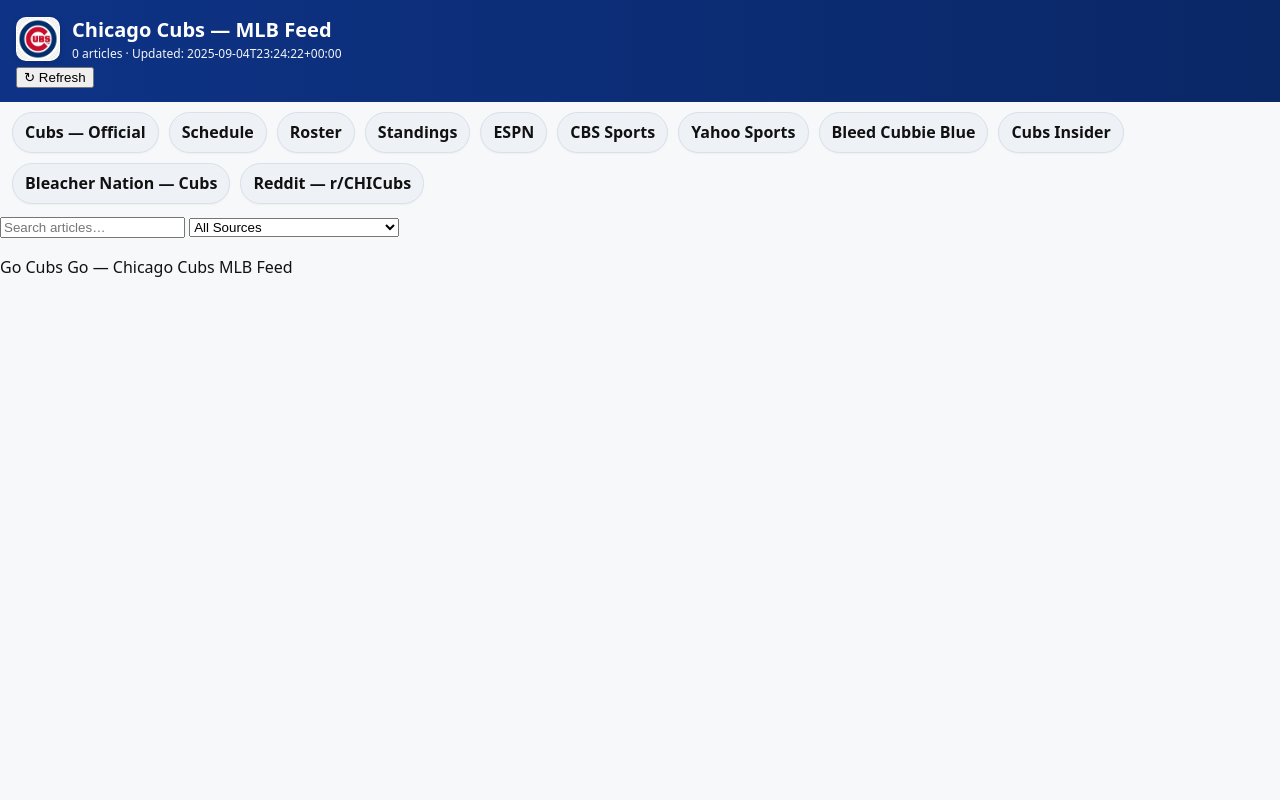
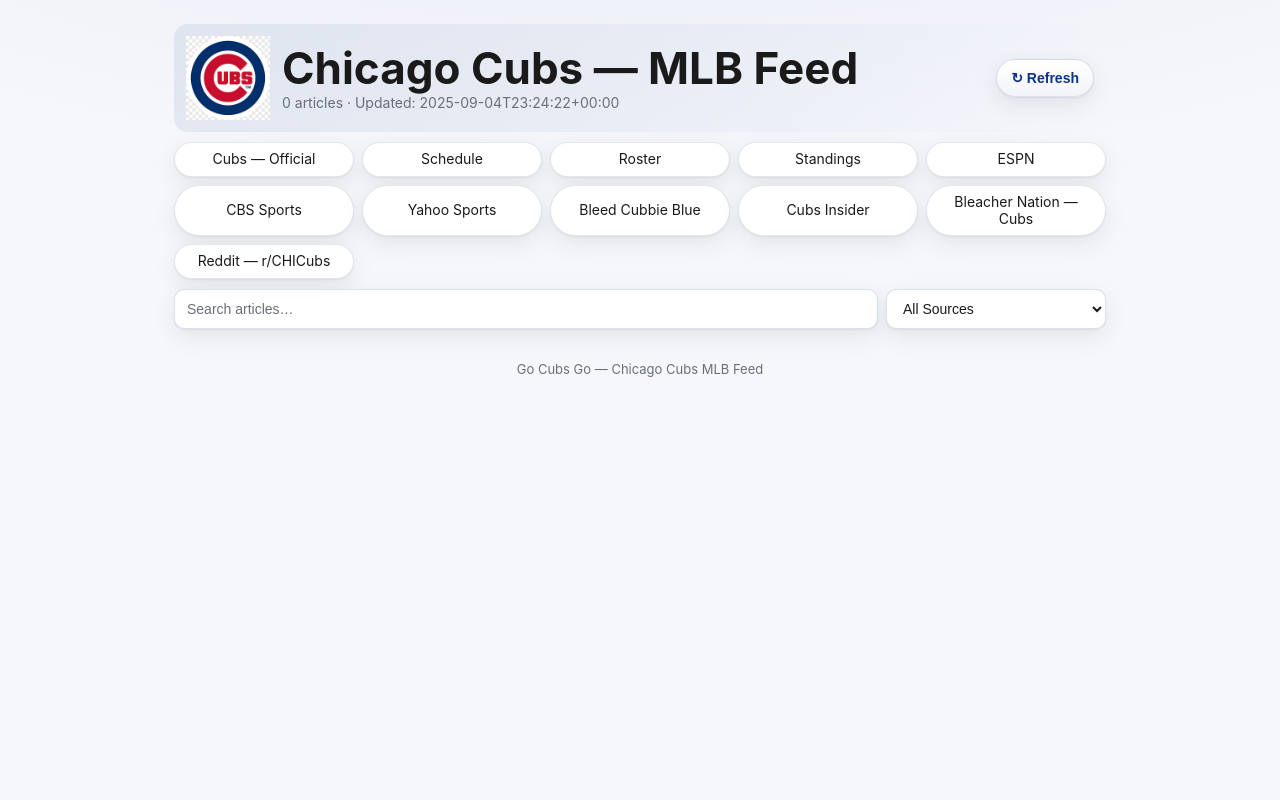
Before and after one commit to jasonab74-ctrl/cubs-mlb-bot, a Flask app: page / in a window 1280 px wide. Run offline with Flask 3, Linux system fonts and the light colour scheme; data that the repository does not hold is empty.

Commit message:
Update style.css

```diff
--- a/static/style.css
+++ b/static/style.css
@@ -1,96 +1,148 @@
+/* ===========================
+   Chicago Cubs — MLB Feed UI
+   (style-only; HTML/JS unchanged)
+   =========================== */
+
 :root{
-  /* Cubs colors */
-  --blue:#0E3386;      /* Cubs Royal */
-  --blue2:#0a2766;     /* darker blend */
-  --red:#CC3433;       /* Cubs Red */
+  /* Cubs palette */
+  --navy:#0E3386;
+  --red:#CC3433;
 
-  --bg:#f7f8fa; --card:#fff; --muted:#4a4a4a; --bd:#e5e9f1;
-  --shadow:0 10px 20px rgba(0,0,0,.06);
+  --bg: #f5f7fb;
+  --panel:#ffffff;
+  --text:#1a1a1a;
+  --muted:#6a6f7a;
+  --ring: rgba(14,51,134,.25);
+  --shadow: 0 1px 2px rgba(0,0,0,.06), 0 8px 24px rgba(0,0,0,.08);
+}
 
-  --pill-bg:#eef2f7;
-  --pill-bd:#d9e0ea;
-  --pill-bg-hover:#e8edf5;
-
-  --accent:#cbd6e4;
+@media (prefers-color-scheme: dark){
+  :root{
+    --bg:#0f1115;
+    --panel:#161922;
+    --text:#f0f3f8;
+    --muted:#a2a7b0;
+    --shadow: 0 1px 2px rgba(0,0,0,.25), 0 12px 32px rgba(0,0,0,.55);
+  }
 }
 
 *{box-sizing:border-box}
-body{margin:0;background:var(--bg);font:16px/1.55 system-ui,-apple-system,Segoe UI,Roboto,Helvetica,Arial,sans-serif;color:#111}
-
-.header{background:linear-gradient(90deg,var(--blue),var(--blue2));color:#fff;padding:14px 16px}
-.brand{display:flex;gap:12px;align-items:center}
-.logo{
-  width:44px;height:44px;border-radius:10px;background:#fff;
-  object-fit:cover;object-position:center;border:1px solid rgba(255,255,255,.25);
-  box-shadow:0 2px 6px rgba(0,0,0,.15)
-}
-h1{margin:0;font-size:20px}
-.sub{opacity:.95;font-size:12px}
-
-.quick{display:flex;gap:10px;flex-wrap:wrap;padding:10px 12px}
-.pill{
-  display:inline-block;padding:7px 12px;border-radius:999px;background:var(--pill-bg);
-  border:1px solid var(--pill-bd);font-weight:800;text-decoration:none;color:#111;
-  box-shadow:0 1px 2px rgba(0,0,0,.04)
-}
-.pill:hover{background:var(--pill-bg-hover)}
-.pill-primary{background:var(--red);color:#fff;border-color:var(--red)}
-.pill-primary.on{filter:brightness(.95)}
-
-.sbar{padding:4px 12px 0}
-.sbar input{
-  width:100%;font:600 16px/1.25 system-ui,-apple-system,Segoe UI,Roboto,Helvetica,Arial,sans-serif;
-  padding:12px 14px;border-radius:12px;border:1px solid var(--bd);
-  box-shadow:0 1px 2px rgba(0,0,0,.04);background:#fff
+html,body{height:100%}
+body{
+  margin:0;
+  font-family: ui-sans-serif,-apple-system,system-ui,"Segoe UI",Roboto,"Helvetica Neue",Arial;
+  color:var(--text);
+  background:
+    radial-gradient(1200px 500px at 50% -40%, rgba(14,51,134,.08), transparent),
+    var(--bg);
+  -webkit-font-smoothing:antialiased; text-rendering:optimizeLegibility;
 }
 
-.suggest{position:relative}
-.suggest ul{
-  position:absolute;z-index:5;left:0;right:0;list-style:none;margin:6px 0 0;padding:6px;
-  background:#fff;border:1px solid var(--bd);border-radius:12px;box-shadow:0 8px 20px rgba(0,0,0,.08);
-  max-height:280px;overflow:auto
+/* Layout */
+.container{ max-width:980px; margin:0 auto; padding: clamp(12px,2.6vw,24px) }
+
+/* Header */
+.header{
+  display:flex; align-items:center; justify-content:space-between;
+  gap:14px; flex-wrap:wrap; margin-bottom:10px;
+  padding:12px; border-radius:14px;
+  background: linear-gradient(90deg, rgba(14,51,134,.08), transparent);
 }
-.suggest li{padding:8px 10px;border-radius:8px;cursor:pointer}
-.suggest li:hover{background:#f4f4f4}
+.brand{ display:flex; align-items:center; gap:12px; min-width:260px }
+.logo{ width: clamp(52px,9vw,84px); height:auto; object-fit:contain }
+h1{ margin:0; line-height:1.05; font-size: clamp(26px,5.6vw,44px) }
+.sub{ color:var(--muted); font-size: clamp(12px,2.4vw,14px); margin-top:2px }
 
-.sdropdown{position:relative}
-.sdropdown summary{list-style:none;cursor:pointer}
-.sdropdown[open] .menu{display:block}
-.menu{
-  display:none;position:absolute;z-index:10;top:38px;left:0;background:#fff;border:1px solid var(--bd);
-  border-radius:10px;box-shadow:0 8px 20px rgba(0,0,0,.08);min-width:260px;max-height:260px;overflow:auto;padding:6px
+/* Refresh button */
+.fight-btn{
+  appearance:none; border:0; cursor:pointer;
+  background: linear-gradient(180deg, #fff 0%, #f2f4f8 100%);
+  color: var(--navy); font-weight:700; font-size:14px;
+  padding:10px 14px; border-radius:999px; box-shadow:var(--shadow);
+  border:1px solid rgba(14,51,134,.15);
 }
-.menu a{display:block;padding:6px 10px;border-radius:8px;color:#000;text-decoration:none}
-.menu a:hover{background:#f3f3f3}
+.fight-btn:hover{ filter:saturate(1.05) }
+.fight-btn:active{ transform:translateY(1px) }
 
-main{max-width:900px;margin:14px auto;padding:0 12px}
-.notice{background:#fff3cd;border:1px solid #ffe08a;padding:10px 12px;border-radius:10px;margin-bottom:10px;display:none}
+/* Quick links (bubbles) */
+.quick{
+  display:grid; gap:8px;
+  grid-template-columns: repeat(auto-fit, minmax(160px, 1fr));
+  margin:8px 0 10px 0;
+}
+.pill{
+  display:flex; align-items:center; justify-content:center;
+  padding:8px 12px; border-radius:999px;
+  background: var(--panel);
+  border:1px solid rgba(14,51,134,.12);
+  text-decoration:none; color:var(--text);
+  box-shadow: var(--shadow);
+  font-size:14px; line-height:1.2; text-align:center;
+}
+.pill:hover{ border-color: var(--ring) }
 
-.card{
-  background:var(--card); border:1px solid var(--bd); border-radius:14px;
-  padding:12px; margin:10px 0; box-shadow:var(--shadow);
-  position:relative; overflow:hidden;
+/* Controls */
+.controls{ display:flex; gap:8px; flex-wrap:wrap; margin:8px 0 10px 0 }
+.input,.select{
+  flex:1 1 260px; padding:10px 12px; font-size:14px;
+  border-radius:10px; border:1px solid rgba(14,51,134,.15);
+  background:var(--panel); color:var(--text); box-shadow:var(--shadow);
 }
-.card::before{
-  content:""; position:absolute; left:0; top:0; bottom:0; width:3px;
-  background:linear-gradient(var(--blue),var(--red)); opacity:.9;
+.input::placeholder{ color:var(--muted) }
+.select{ max-width:220px }
+
+/* Notice */
+.notice{
+  background:#eaf0ff; color:#0b2a6b;
+  border:1px solid rgba(14,51,134,.2);
+  border-radius:10px; padding:8px 10px; margin:6px 0 10px 0; font-size:14px;
 }
+
+/* Articles */
+.items{ list-style:none; padding:0; margin:0; display:grid; gap:12px }
+.item{
+  background:var(--panel);
+  border:1px solid rgba(14,51,134,.12);
+  border-radius:14px; padding:12px;
+  box-shadow:var(--shadow);
+  transition: box-shadow .18s ease, border-color .18s ease, background-color .18s ease;
+}
+.item:hover{ box-shadow:0 2px 6px rgba(0,0,0,.08), 0 14px 30px rgba(0,0,0,.12); border-color:var(--ring) }
+
+.item-head{ display:flex; align-items:baseline; justify-content:space-between; gap:8px; flex-wrap:wrap }
 .title{
-  font-size:17px;font-weight:900;line-height:1.25;color:#0f1114;text-decoration:none;margin:0
+  color:var(--text); text-decoration:none; font-weight:750;
+  font-size: clamp(16px,3.2vw,20px); line-height:1.3; flex:1 1 auto;
 }
-.summary{
-  margin:6px 0 0;color:#222;display:-webkit-box;-webkit-line-clamp:3;-webkit-box-orient:vertical;overflow:hidden
+.title:hover{ text-decoration:underline }
+.badge{
+  margin-left:auto; font-size:12px; font-weight:600; white-space:nowrap;
+  color:#fff; background: var(--navy);
+  padding:4px 8px; border-radius:999px; border:1px solid rgba(255,255,255,.15);
 }
-.meta{
-  margin-top:10px;color:var(--muted);font-size:13px;display:flex;align-items:center;gap:8px;flex-wrap:wrap
+
+.meta{ color:var(--muted); font-size:12.5px; margin-top:4px }
+.desc{
+  margin:6px 0 0 0; color:#2f2f2f; font-size:14.5px; line-height:1.55;
+  display:-webkit-box; -webkit-line-clamp:3; -webkit-box-orient:vertical; overflow:hidden;
 }
-.chip{
-  background:#fff;border:1px solid var(--accent);color:#333;padding:2px 8px;border-radius:999px;
-  font-weight:700;font-size:12px;white-space:nowrap
+
+/* Footer */
+.footer{ text-align:center; color:var(--muted); margin:22px 0 8px 0; font-size:13px }
+
+/* Mobile tweaks */
+@media (max-width:560px){
+  .logo{ width:56px }
+  .fight-btn{ width:100% }
+  .quick{ grid-template-columns: repeat(auto-fit, minmax(140px, 1fr)); gap:6px }
+  .pill{ padding:8px 10px; font-size:13.5px }
+  .select{ flex:1 1 160px; max-width:none }
+  .item{ border-radius:12px }
 }
-.time{white-space:nowrap;opacity:.9}
 
-.empty{padding:28px 12px;text-align:center;color:var(--muted)}
-footer{max-width:900px;margin:20px auto 30px;padding:0 12px;color:#777}
-footer a{color:inherit;text-decoration:none}
-footer a:hover{text-decoration:underline}
+/* Focus rings */
+a:focus-visible, .pill:focus-visible, .input:focus-visible,
+.select:focus-visible, .fight-btn:focus-visible {
+  outline:3px solid var(--ring);
+  outline-offset:2px;
+}
```
